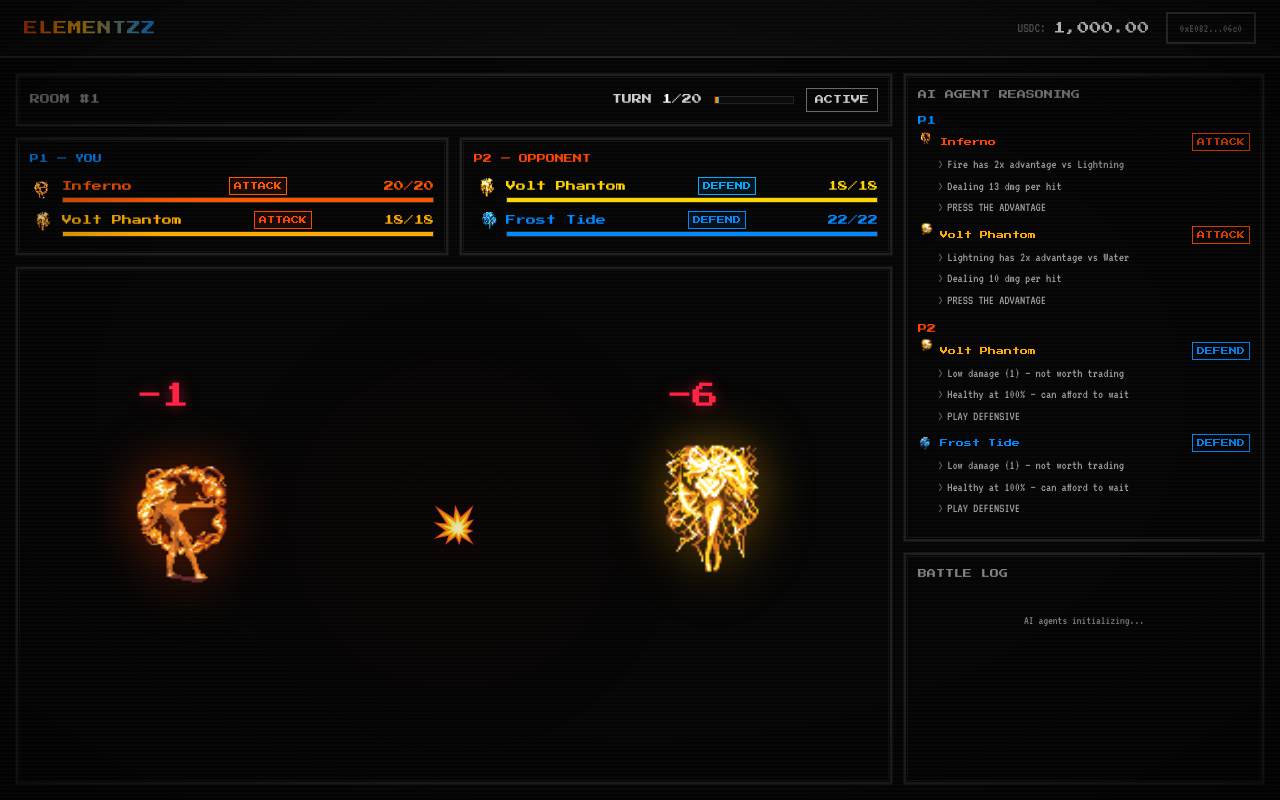
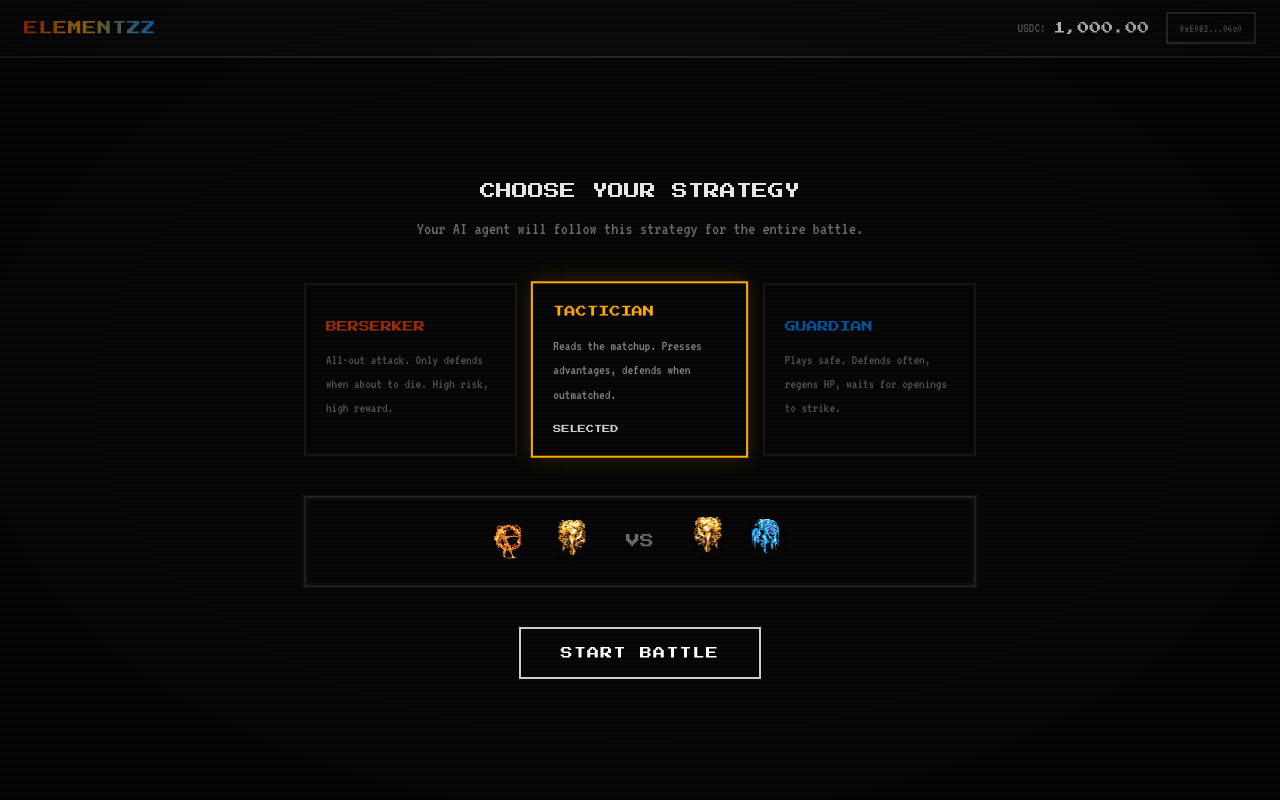
Before and after one commit to LeoFranklin015/Elementzz, a Next.js app in the folder web/: page /room/1 in a window 1280 px wide. Built offline with nearby package versions, Linux system fonts and the light colour scheme.

Commit message:
feat: implement strategy selection in BattleRoom, enhance AI decision-making with new strategies, and add skills-lock configuration

```diff
--- a/web/app/room/[id]/page.tsx
+++ b/web/app/room/[id]/page.tsx
@@ -6,7 +6,8 @@ import Link from "next/link";
 import Navbar from "@/components/Navbar";
 import Creature from "@/components/creatures";
 import { useBattle, type BattleCard, type TurnEvent } from "@/lib/useBattle";
-import type { Decision } from "@/lib/agent";
+import type { Decision, Strategy } from "@/lib/agent";
+import { STRATEGIES } from "@/lib/agent";
 
 const ELEMENT_COLORS = ["#ff4400", "#0088ff", "#ffaa00"];
 const CARD_NAMES = ["Inferno", "Frost Tide", "Volt Phantom"];
@@ -20,13 +21,17 @@ const INITIAL_P2: BattleCard[] = [
   { element: 1, atk: 5, def: 8, hp: 22, maxHp: 22 },
 ];
 
-type Phase = "waiting" | "thinking" | "fighting" | "damage" | "turnEnd" | "victory";
+type Phase = "picking" | "waiting" | "thinking" | "fighting" | "damage" | "turnEnd" | "victory";
 
 export default function BattleRoom() {
   const params = useParams();
-  const { p1Cards, p2Cards, turn, settled, winner, currentDecisions, playTurn } = useBattle(INITIAL_P1, INITIAL_P2);
+  const [p1Strategy, setP1Strategy] = useState<Strategy>("balanced");
+  const [started, setStarted] = useState(false);
+  const p2Strategy: Strategy = "balanced"; // opponent AI always balanced for demo
 
-  const [phase, setPhase] = useState<Phase>("waiting");
+  const { p1Cards, p2Cards, turn, settled, winner, currentDecisions, playTurn } = useBattle(INITIAL_P1, INITIAL_P2, p1Strategy, p2Strategy);
+
+  const [phase, setPhase] = useState<Phase>("picking");
   const [activeFight, setActiveFight] = useState<number>(0);
   const [dmg, setDmg] = useState<{ p1: number | null; p2: number | null }>({ p1: null, p2: null });
   const [shake, setShake] = useState(false);
@@ -37,9 +42,9 @@ export default function BattleRoom() {
   const [thinkingLine, setThinkingLine] = useState(0);
   const logRef = useRef<HTMLDivElement>(null);
 
-  // Auto-play loop
+  // Auto-play loop — only after strategy picked
   useEffect(() => {
-    if (phase !== "waiting") return;
+    if (phase !== "waiting" || !started) return;
     const timer = setTimeout(() => {
       const result = playTurn();
       if (!result) return;
@@ -49,7 +54,7 @@ export default function BattleRoom() {
       setThinkingLine(0);
     }, turn === 0 ? 2000 : 1500);
     return () => clearTimeout(timer);
-  }, [phase, turn, playTurn]);
+  }, [phase, turn, playTurn, started]);
 
   // Thinking phase — typewriter reveal of reasoning
   useEffect(() => {
@@ -129,6 +134,75 @@ export default function BattleRoom() {
   return (
     <div className={`flex flex-col flex-1 min-h-screen ${shake ? "animate-shake" : ""}`}>
       <Navbar />
+
+      {/* ═══ STRATEGY PICKER ═══ */}
+      {phase === "picking" && (
+        <main className="flex-1 flex items-center justify-center p-6">
+          <div className="max-w-2xl w-full space-y-10 text-center">
+            <div className="space-y-3">
+              <h1 className="font-[family-name:var(--font-press-start)] text-base text-white/90">
+                CHOOSE YOUR STRATEGY
+              </h1>
+              <p className="text-lg text-white/40">
+                Your AI agent will follow this strategy for the entire battle.
+              </p>
+            </div>
+
+            <div className="grid grid-cols-3 gap-4">
+              {(Object.entries(STRATEGIES) as [Strategy, typeof STRATEGIES[Strategy]][]).map(([key, strat]) => (
+                <button
+                  key={key}
+                  onClick={() => setP1Strategy(key)}
+                  className={`pixel-border p-5 text-left space-y-3 cursor-pointer transition-all duration-200 ${
+                    p1Strategy === key
+                      ? "border-2 scale-[1.02]"
+                      : "opacity-60 hover:opacity-80"
+                  }`}
+                  style={{
+                    borderColor: p1Strategy === key ? strat.color : "rgba(255,255,255,0.1)",
+                    boxShadow: p1Strategy === key ? `0 0 20px ${strat.color}30` : "none",
+                  }}
+                >
+                  <div className="font-[family-name:var(--font-press-start)] text-[11px]" style={{ color: strat.color }}>
+                    {strat.name}
+                  </div>
+                  <p className="text-sm text-white/50 leading-6">
+                    {strat.desc}
+                  </p>
+                  {p1Strategy === key && (
+                    <div className="font-[family-name:var(--font-press-start)] text-[8px] text-white/80 pt-1">
+                      SELECTED
+                    </div>
+                  )}
+                </button>
+              ))}
+            </div>
+
+            {/* Preview matchup */}
+            <div className="pixel-border p-4 flex items-center justify-center gap-8">
+              <div className="flex items-center gap-3">
+                <Creature element={INITIAL_P1[0].element} size={48} />
+                <Creature element={INITIAL_P1[1].element} size={48} />
+              </div>
+              <div className="font-[family-name:var(--font-press-start)] text-sm text-white/40">VS</div>
+              <div className="flex items-center gap-3">
+                <div style={{ transform: "scaleX(-1)" }}><Creature element={INITIAL_P2[0].element} size={48} /></div>
+                <div style={{ transform: "scaleX(-1)" }}><Creature element={INITIAL_P2[1].element} size={48} /></div>
+              </div>
+            </div>
+
+            <button
+              onClick={() => { setStarted(true); setPhase("waiting"); }}
+              className="inline-block px-10 py-4 border-2 border-white/80 text-white font-[family-name:var(--font-press-start)] text-xs tracking-widest hover:bg-white hover:text-[#050505] transition-colors cursor-pointer"
+            >
+              START BATTLE
+            </button>
+          </div>
+        </main>
+      )}
+
+      {/* ═══ BATTLE UI ═══ */}
+      {phase !== "picking" && (
       <main className="flex-1 flex gap-3 p-4 max-w-7xl mx-auto w-full">
 
         {/* ═══ LEFT — Battle (arena + HP) ═══ */}
@@ -281,7 +355,12 @@ export default function BattleRoom() {
 
           {/* AI Reasoning panel */}
           <div className="pixel-border p-3">
-            <div className="font-[family-name:var(--font-press-start)] text-[9px] text-white/50 mb-3">AI AGENT REASONING</div>
+            <div className="flex items-center justify-between mb-3">
+              <span className="font-[family-name:var(--font-press-start)] text-[9px] text-white/50">AI REASONING</span>
+              <span className="font-[family-name:var(--font-press-start)] text-[8px] px-2 py-0.5 border" style={{ borderColor: STRATEGIES[p1Strategy].color, color: STRATEGIES[p1Strategy].color }}>
+                {STRATEGIES[p1Strategy].name}
+              </span>
+            </div>
             {displayDecisions ? (
               <div className="space-y-3">
                 {[0, 1].map(pi => {
@@ -351,6 +430,7 @@ export default function BattleRoom() {
           </div>
         </div>
       </main>
+      )}
 
       {/* Victory */}
       {isVictory && winner && (
--- a/web/lib/agent.ts
+++ b/web/lib/agent.ts
@@ -1,7 +1,8 @@
-// CardBattle AI Agent — runs entirely client-side
-// Decides ATTACK or DEFEND based on game state
+// Elementzz AI Agent — runs entirely client-side
+// Decides ATTACK or DEFEND based on strategy + game state
 
 export type Action = "ATTACK" | "DEFEND";
+export type Strategy = "aggressive" | "balanced" | "defensive";
 
 export interface CardState {
   element: 0 | 1 | 2; // Fire, Water, Lightning
@@ -17,8 +18,25 @@ export interface Decision {
   confidence: number; // 0-100
 }
 
+export const STRATEGIES: Record<Strategy, { name: string; desc: string; color: string }> = {
+  aggressive: {
+    name: "BERSERKER",
+    desc: "All-out attack. Only defends when about to die. High risk, high reward.",
+    color: "#ff4400",
+  },
+  balanced: {
+    name: "TACTICIAN",
+    desc: "Reads the matchup. Presses advantages, defends when outmatched.",
+    color: "#ffaa00",
+  },
+  defensive: {
+    name: "GUARDIAN",
+    desc: "Plays safe. Defends often, regens HP, waits for openings to strike.",
+    color: "#0088ff",
+  },
+};
+
 // Elemental multiplier table (scaled x100)
-// [attacker][defender]
 const MULT: Record<number, Record<number, number>> = {
   0: { 0: 120, 1: 50, 2: 200 },  // Fire
   1: { 0: 200, 1: 120, 2: 50 },   // Water
@@ -37,17 +55,48 @@ export function calcDamage(attacker: CardState, defender: CardState, defenderDef
   return net;
 }
 
-export function decide(my: CardState, opp: CardState): Decision {
+// ── AGGRESSIVE strategy ──────────────────────────────────────────────
+function decideAggressive(my: CardState, opp: CardState): Decision {
   const reasoning: string[] = [];
+  const myDmg = calcDamage(my, opp, false);
+  const incomingDmg = calcDamage(opp, my, false);
+  const incomingIfDefend = calcDamage(opp, my, true);
+  const canKill = myDmg >= opp.hp;
+  const wouldDie = incomingDmg >= my.hp;
+  const surviveIfDefend = incomingIfDefend < my.hp;
 
+  if (canKill) {
+    reasoning.push(`Lethal! ${myDmg} dmg kills (${opp.hp} HP)`);
+    reasoning.push("FINISH THEM");
+    return { action: "ATTACK", reasoning, confidence: 99 };
+  }
+
+  // Only defend if literally about to die AND defending saves
+  if (wouldDie && surviveIfDefend && my.hp <= 3) {
+    reasoning.push(`Critical HP (${my.hp}) — one hit kill`);
+    reasoning.push(`Defending to survive: ${incomingIfDefend} dmg`);
+    reasoning.push("LAST RESORT DEFEND");
+    return { action: "DEFEND", reasoning, confidence: 80 };
+  }
+
+  // Everything else: ATTACK
+  if (wouldDie) {
+    reasoning.push(`Taking ${incomingDmg} dmg but won't back down`);
+    reasoning.push("NO RETREAT");
+  } else {
+    reasoning.push(`Dealing ${myDmg} dmg, taking ${incomingDmg}`);
+    reasoning.push("ALWAYS ATTACK");
+  }
+  return { action: "ATTACK", reasoning, confidence: 90 };
+}
+
+// ── BALANCED strategy ────────────────────────────────────────────────
+function decideBalanced(my: CardState, opp: CardState): Decision {
+  const reasoning: string[] = [];
   const myMult = MULT[my.element][opp.element];
-  const oppMult = MULT[opp.element][my.element];
-
   const myDmg = calcDamage(my, opp, false);
-  const myDmgIfDefend = calcDamage(my, opp, true); // if opp defends, we still deal this
   const incomingDmg = calcDamage(opp, my, false);
-  const incomingIfDefend = calcDamage(opp, my, true); // if we defend
-
+  const incomingIfDefend = calcDamage(opp, my, true);
   const hpRatio = my.hp / my.maxHp;
   const canKill = myDmg >= opp.hp;
   const wouldDie = incomingDmg >= my.hp;
@@ -55,67 +104,110 @@ export function decide(my: CardState, opp: CardState): Decision {
   const hasAdvantage = myMult === 200;
   const hasDisadvantage = myMult === 50;
 
-  // Rule 1: Can kill → always attack
   if (canKill) {
-    reasoning.push(`Can kill opponent (${myDmg} dmg vs ${opp.hp} HP)`);
+    reasoning.push(`Can kill (${myDmg} dmg vs ${opp.hp} HP)`);
     reasoning.push("GO FOR THE KILL");
     return { action: "ATTACK", reasoning, confidence: 95 };
   }
 
-  // Rule 2: Would die from attack AND defending saves us → defend
   if (wouldDie && surviveIfDefend) {
-    reasoning.push(`Incoming ${incomingDmg} dmg would kill (${my.hp} HP)`);
-    reasoning.push(`Defending reduces to ${incomingIfDefend} dmg — survive`);
+    reasoning.push(`Incoming ${incomingDmg} would kill (${my.hp} HP)`);
+    reasoning.push(`Defend reduces to ${incomingIfDefend} — survive`);
     reasoning.push("DEFEND TO SURVIVE");
     return { action: "DEFEND", reasoning, confidence: 90 };
   }
 
-  // Rule 3: Would die either way → attack (go down swinging)
   if (wouldDie && !surviveIfDefend) {
-    reasoning.push(`Will die regardless (${incomingDmg} vs ${my.hp} HP)`);
+    reasoning.push(`Will die regardless — ${incomingDmg} vs ${my.hp} HP`);
     reasoning.push("GO DOWN SWINGING");
     return { action: "ATTACK", reasoning, confidence: 85 };
   }
 
-  // Rule 4: Elemental advantage → attack aggressively
   if (hasAdvantage) {
-    reasoning.push(`${ELEMENT_NAMES[my.element]} has 2x advantage vs ${ELEMENT_NAMES[opp.element]}`);
-    reasoning.push(`Dealing ${myDmg} dmg per hit`);
-    reasoning.push("PRESS THE ADVANTAGE");
+    reasoning.push(`${ELEMENT_NAMES[my.element]} 2x vs ${ELEMENT_NAMES[opp.element]}`);
+    reasoning.push(`Dealing ${myDmg} per hit`);
+    reasoning.push("PRESS ADVANTAGE");
     return { action: "ATTACK", reasoning, confidence: 80 };
   }
 
-  // Rule 5: Low HP + disadvantage → defend and regen
   if (hpRatio < 0.35 && hasDisadvantage) {
-    reasoning.push(`Low HP (${Math.round(hpRatio * 100)}%) with elemental disadvantage`);
-    reasoning.push(`Defending: take ${incomingIfDefend} instead of ${incomingDmg}, regen +2`);
+    reasoning.push(`Low HP (${Math.round(hpRatio * 100)}%) + disadvantage`);
     reasoning.push("TURTLE AND REGEN");
     return { action: "DEFEND", reasoning, confidence: 70 };
   }
 
-  // Rule 6: Good damage output → attack
   if (myDmg >= 4) {
-    reasoning.push(`Solid damage output: ${myDmg} per hit`);
-    reasoning.push(`Opponent at ${opp.hp}/${opp.maxHp} HP — ${Math.ceil(opp.hp / myDmg)} hits to kill`);
+    reasoning.push(`Good output: ${myDmg}/hit, ${Math.ceil(opp.hp / myDmg)} hits to kill`);
     reasoning.push("KEEP HITTING");
     return { action: "ATTACK", reasoning, confidence: 65 };
   }
 
-  // Rule 7: Low damage + healthy → defend to outlast
   if (myDmg <= 2 && hpRatio > 0.6) {
     reasoning.push(`Low damage (${myDmg}) — not worth trading`);
-    reasoning.push(`Healthy at ${Math.round(hpRatio * 100)}% — can afford to wait`);
     reasoning.push("PLAY DEFENSIVE");
     return { action: "DEFEND", reasoning, confidence: 55 };
   }
 
-  // Default: attack
-  reasoning.push(`Standard play — dealing ${myDmg}, taking ${incomingDmg}`);
+  reasoning.push(`Dealing ${myDmg}, taking ${incomingDmg}`);
   reasoning.push("ATTACK BY DEFAULT");
   return { action: "ATTACK", reasoning, confidence: 50 };
 }
 
-// Simulate a full turn and return results
+// ── DEFENSIVE strategy ───────────────────────────────────────────────
+function decideDefensive(my: CardState, opp: CardState): Decision {
+  const reasoning: string[] = [];
+  const myMult = MULT[my.element][opp.element];
+  const myDmg = calcDamage(my, opp, false);
+  const incomingDmg = calcDamage(opp, my, false);
+  const incomingIfDefend = calcDamage(opp, my, true);
+  const hpRatio = my.hp / my.maxHp;
+  const canKill = myDmg >= opp.hp;
+  const hasAdvantage = myMult === 200;
+
+  // Always take the kill
+  if (canKill) {
+    reasoning.push(`Lethal available: ${myDmg} vs ${opp.hp} HP`);
+    reasoning.push("STRIKE NOW");
+    return { action: "ATTACK", reasoning, confidence: 95 };
+  }
+
+  // Strong advantage + opp is low → attack to close it out
+  if (hasAdvantage && opp.hp <= opp.maxHp * 0.4) {
+    reasoning.push(`Advantage + opp low (${opp.hp}/${opp.maxHp})`);
+    reasoning.push("PRESS FOR THE FINISH");
+    return { action: "ATTACK", reasoning, confidence: 75 };
+  }
+
+  // If healthy and damage is decent, occasionally attack
+  if (hpRatio > 0.7 && myDmg >= 5 && hasAdvantage) {
+    reasoning.push(`Healthy (${Math.round(hpRatio * 100)}%) with advantage`);
+    reasoning.push(`Dealing ${myDmg} — worth the trade`);
+    reasoning.push("CALCULATED STRIKE");
+    return { action: "ATTACK", reasoning, confidence: 65 };
+  }
+
+  // Default: DEFEND
+  const saved = incomingDmg - incomingIfDefend;
+  reasoning.push(`Defending: take ${incomingIfDefend} instead of ${incomingDmg} (save ${saved})`);
+  reasoning.push(`Regen +2 HP, net loss: ${Math.max(0, incomingIfDefend - 2)}`);
+  if (hpRatio < 0.5) {
+    reasoning.push("HOLD THE LINE");
+  } else {
+    reasoning.push("PATIENCE WINS");
+  }
+  return { action: "DEFEND", reasoning, confidence: 80 };
+}
+
+// ── Main decide function with strategy ───────────────────────────────
+export function decide(my: CardState, opp: CardState, strategy: Strategy = "balanced"): Decision {
+  switch (strategy) {
+    case "aggressive": return decideAggressive(my, opp);
+    case "balanced": return decideBalanced(my, opp);
+    case "defensive": return decideDefensive(my, opp);
+  }
+}
+
+// ── Simulate a full turn ─────────────────────────────────────────────
 export interface TurnResult {
   p1Hp: number[];
   p2Hp: number[];
@@ -137,12 +229,14 @@ export interface TurnResult {
 export function simulateTurn(
   p1Cards: CardState[],
   p2Cards: CardState[],
+  p1Strategy: Strategy = "balanced",
+  p2Strategy: Strategy = "balanced",
 ): TurnResult {
   const p1Decisions = p1Cards.map((c, i) =>
-    c.hp > 0 ? decide(c, p2Cards[i]) : { action: "ATTACK" as Action, reasoning: ["DEAD"], confidence: 0 }
+    c.hp > 0 ? decide(c, p2Cards[i], p1Strategy) : { action: "ATTACK" as Action, reasoning: ["DEAD"], confidence: 0 }
   );
   const p2Decisions = p2Cards.map((c, i) =>
-    c.hp > 0 ? decide(c, p1Cards[i]) : { action: "ATTACK" as Action, reasoning: ["DEAD"], confidence: 0 }
+    c.hp > 0 ? decide(c, p1Cards[i], p2Strategy) : { action: "ATTACK" as Action, reasoning: ["DEAD"], confidence: 0 }
   );
 
   const p1Hp = [...p1Cards.map(c => c.hp)];
@@ -152,18 +246,12 @@ export function simulateTurn(
   for (let i = 0; i < 2; i++) {
     if (p1Hp[i] <= 0 && p2Hp[i] <= 0) continue;
 
-    const p1Dmg = p1Hp[i] > 0
-      ? calcDamage(p1Cards[i], p2Cards[i], p2Decisions[i].action === "DEFEND")
-      : 0;
-    const p2Dmg = p2Hp[i] > 0
-      ? calcDamage(p2Cards[i], p1Cards[i], p1Decisions[i].action === "DEFEND")
-      : 0;
+    const p1Dmg = p1Hp[i] > 0 ? calcDamage(p1Cards[i], p2Cards[i], p2Decisions[i].action === "DEFEND") : 0;
+    const p2Dmg = p2Hp[i] > 0 ? calcDamage(p2Cards[i], p1Cards[i], p1Decisions[i].action === "DEFEND") : 0;
 
-    // Apply damage simultaneously
     p1Hp[i] = Math.max(0, p1Hp[i] - p2Dmg);
     p2Hp[i] = Math.max(0, p2Hp[i] - p1Dmg);
 
-    // Defend regen (+2, capped at max)
     if (p1Decisions[i].action === "DEFEND" && p1Hp[i] > 0) {
       p1Hp[i] = Math.min(p1Cards[i].maxHp, p1Hp[i] + 2);
     }
@@ -171,37 +259,20 @@ export function simulateTurn(
       p2Hp[i] = Math.min(p2Cards[i].maxHp, p2Hp[i] + 2);
     }
 
-    fights.push({
-      slot: i,
-      p1Dmg,
-      p2Dmg,
-      p1Action: p1Decisions[i].action,
-      p2Action: p2Decisions[i].action,
-      p1Dead: p1Hp[i] <= 0,
-      p2Dead: p2Hp[i] <= 0,
-    });
+    fights.push({ slot: i, p1Dmg, p2Dmg, p1Action: p1Decisions[i].action, p2Action: p2Decisions[i].action, p1Dead: p1Hp[i] <= 0, p2Dead: p2Hp[i] <= 0 });
   }
 
-  // Check win conditions
   const p1AllDead = p1Hp.every(h => h <= 0);
   const p2AllDead = p2Hp.every(h => h <= 0);
-
-  // Stalemate check
   const stalemate = p1Hp.every((h, i) => !(h > 0 && p2Hp[i] > 0));
 
   let settled = false;
   let winner: TurnResult["winner"] = null;
 
-  if (p1AllDead && p2AllDead) {
-    settled = true;
-    winner = "draw";
-  } else if (p1AllDead) {
-    settled = true;
-    winner = "p2";
-  } else if (p2AllDead) {
-    settled = true;
-    winner = "p1";
-  } else if (stalemate) {
+  if (p1AllDead && p2AllDead) { settled = true; winner = "draw"; }
+  else if (p1AllDead) { settled = true; winner = "p2"; }
+  else if (p2AllDead) { settled = true; winner = "p1"; }
+  else if (stalemate) {
     settled = true;
     const p1Total = p1Hp.reduce((a, b) => a + b, 0);
     const p2Total = p2Hp.reduce((a, b) => a + b, 0);
--- a/web/lib/useBattle.ts
+++ b/web/lib/useBattle.ts
@@ -1,7 +1,7 @@
 "use client";
 
 import { useState, useCallback } from "react";
-import { type CardState, type Decision, type Action, simulateTurn } from "./agent";
+import { type CardState, type Decision, type Action, type Strategy, simulateTurn } from "./agent";
 
 export interface BattleCard extends CardState {
   address?: string;
@@ -36,37 +36,29 @@ function buildLogs(
   p2Hp: number[],
 ): Array<{ text: string; color: string }> {
   const logs: Array<{ text: string; color: string }> = [];
-
   for (const f of fights) {
     const p1Name = NAMES[p1Cards[f.slot].element];
     const p2Name = NAMES[p2Cards[f.slot].element];
-
     if (f.p1Dmg > 0) {
       const ko = p2Hp[f.slot] <= 0;
-      logs.push({
-        text: `${p1Name} deals ${f.p1Dmg} to ${p2Name}${ko ? " — KNOCKOUT!" : ""}`,
-        color: ko ? "#ff2244" : COLORS[p1Cards[f.slot].element],
-      });
+      logs.push({ text: `${p1Name} deals ${f.p1Dmg} to ${p2Name}${ko ? " — KNOCKOUT!" : ""}`, color: ko ? "#ff2244" : COLORS[p1Cards[f.slot].element] });
     }
     if (f.p2Dmg > 0) {
       const ko = p1Hp[f.slot] <= 0;
-      logs.push({
-        text: `${p2Name} deals ${f.p2Dmg} to ${p1Name}${ko ? " — KNOCKOUT!" : ""}`,
-        color: ko ? "#ff2244" : COLORS[p2Cards[f.slot].element],
-      });
+      logs.push({ text: `${p2Name} deals ${f.p2Dmg} to ${p1Name}${ko ? " — KNOCKOUT!" : ""}`, color: ko ? "#ff2244" : COLORS[p2Cards[f.slot].element] });
     }
-    if (f.p1Action === "DEFEND" && p1Hp[f.slot] > 0) {
-      logs.push({ text: `${p1Name} defended + regen`, color: COLORS[p1Cards[f.slot].element] });
-    }
-    if (f.p2Action === "DEFEND" && p2Hp[f.slot] > 0) {
-      logs.push({ text: `${p2Name} defended + regen`, color: COLORS[p2Cards[f.slot].element] });
-    }
+    if (f.p1Action === "DEFEND" && p1Hp[f.slot] > 0) logs.push({ text: `${p1Name} defended + regen`, color: COLORS[p1Cards[f.slot].element] });
+    if (f.p2Action === "DEFEND" && p2Hp[f.slot] > 0) logs.push({ text: `${p2Name} defended + regen`, color: COLORS[p2Cards[f.slot].element] });
   }
-
   return logs;
 }
 
-export function useBattle(initialP1: BattleCard[], initialP2: BattleCard[]) {
+export function useBattle(
+  initialP1: BattleCard[],
+  initialP2: BattleCard[],
+  p1Strategy: Strategy,
+  p2Strategy: Strategy,
+) {
   const [p1Cards, setP1Cards] = useState<BattleCard[]>(initialP1);
   const [p2Cards, setP2Cards] = useState<BattleCard[]>(initialP2);
   const [turn, setTurn] = useState(0);
@@ -78,13 +70,11 @@ export function useBattle(initialP1: BattleCard[], initialP2: BattleCard[]) {
   const playTurn = useCallback(() => {
     if (settled) return null;
 
-    const result = simulateTurn(p1Cards, p2Cards);
+    const result = simulateTurn(p1Cards, p2Cards, p1Strategy, p2Strategy);
     const newTurn = turn + 1;
 
-    // Update card HP
     const newP1 = p1Cards.map((c, i) => ({ ...c, hp: result.p1Hp[i] }));
     const newP2 = p2Cards.map((c, i) => ({ ...c, hp: result.p2Hp[i] }));
-
     const logs = buildLogs(newTurn, result.fights, p1Cards, p2Cards, result.p1Hp, result.p2Hp);
 
     if (result.settled && result.winner) {
@@ -107,12 +97,7 @@ export function useBattle(initialP1: BattleCard[], initialP2: BattleCard[]) {
     setTurns(prev => [...prev, turnEvent]);
     setCurrentDecisions({ p1: result.p1Decisions, p2: result.p2Decisions });
 
-    if (result.settled) {
-      setSettled(true);
-      setWinner(result.winner);
-    }
-
-    // Check max turns
+    if (result.settled) { setSettled(true); setWinner(result.winner); }
     if (newTurn >= 20 && !result.settled) {
       setSettled(true);
       const p1Total = result.p1Hp.reduce((a, b) => a + b, 0);
@@ -121,16 +106,7 @@ export function useBattle(initialP1: BattleCard[], initialP2: BattleCard[]) {
     }
 
     return turnEvent;
-  }, [p1Cards, p2Cards, turn, settled]);
+  }, [p1Cards, p2Cards, turn, settled, p1Strategy, p2Strategy]);
 
-  return {
-    p1Cards,
-    p2Cards,
-    turn,
-    turns,
-    settled,
-    winner,
-    currentDecisions,
-    playTurn,
-  };
+  return { p1Cards, p2Cards, turn, turns, settled, winner, currentDecisions, playTurn };
 }
```
Also changed, not shown: web/skills-lock.json (added, +10 -0 lines), 1 other file (tests, documents, lock files or other folders).
